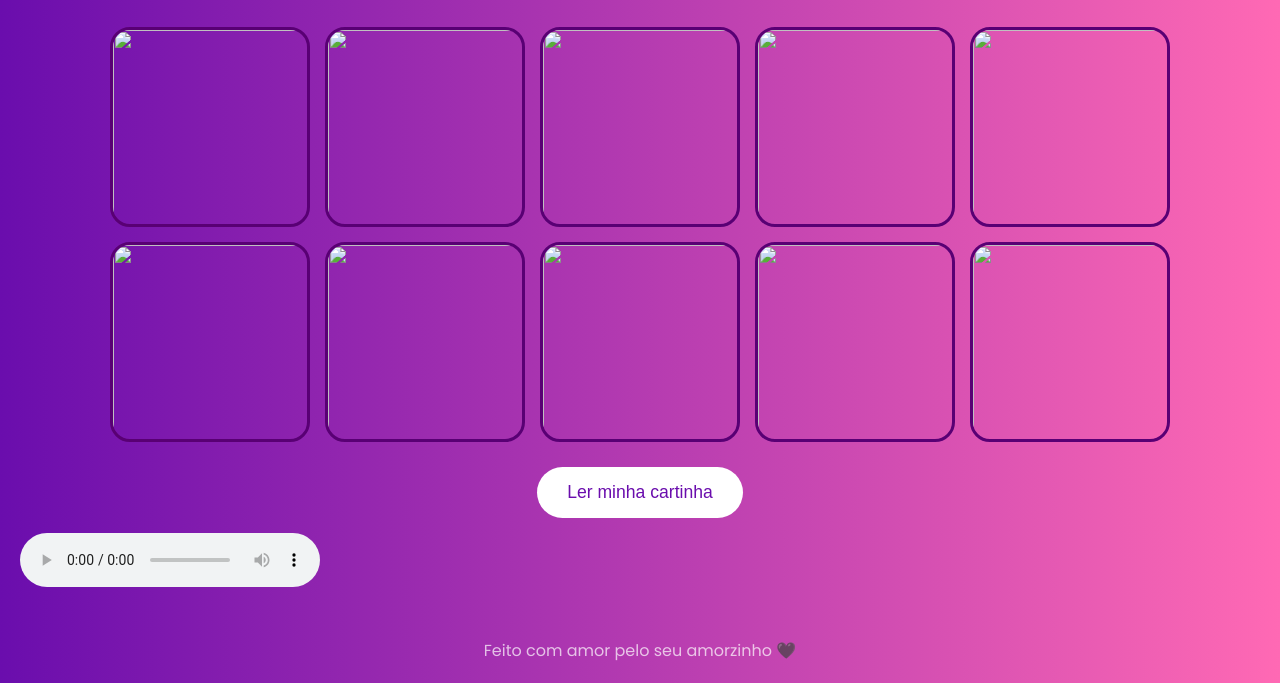
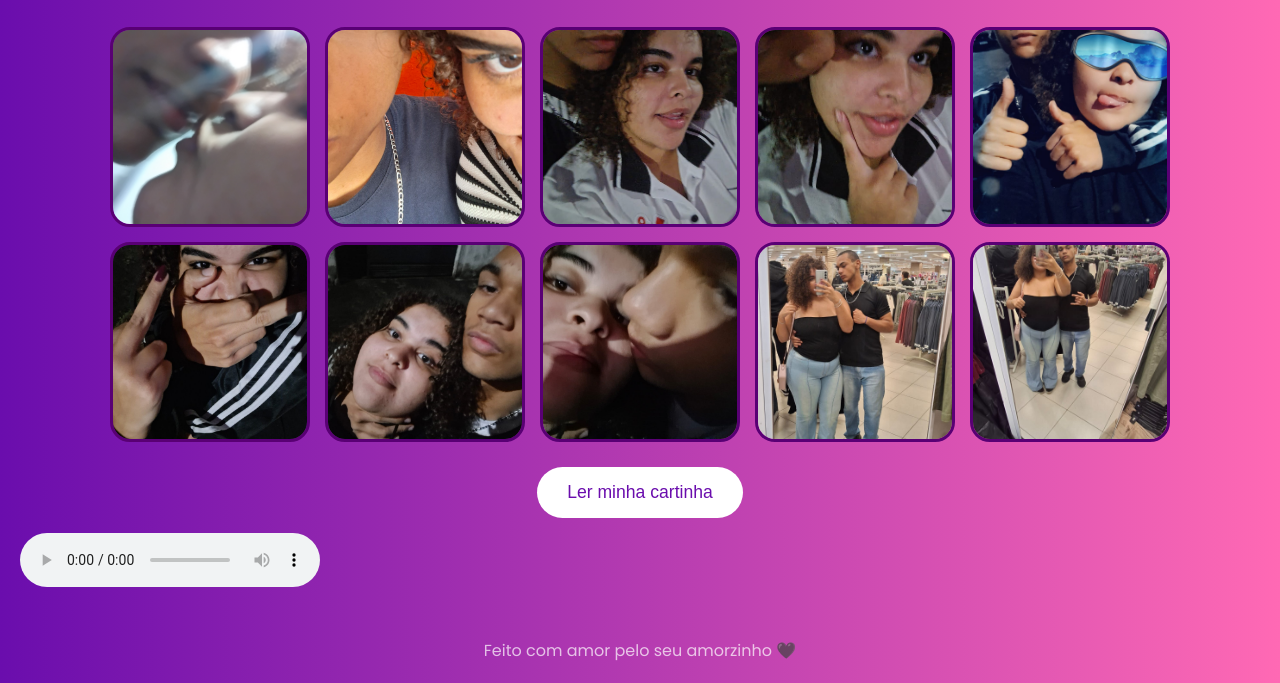
Before and after one commit to Ares863/cartinha, a plain HTML site: page index.html in a window 1280 px wide. Shown: the part 193-876 px from the top of the page. Drawn offline with Linux system fonts and the light colour scheme.

Commit message:
Update index.html
ghgggjh5896ytiy

```diff
--- a/index.html
+++ b/index.html
@@ -132,16 +132,16 @@
         <h1>Nossas Memórias 💜</h1>
         <div class="galeria">
             <div class="fotos">
-                <img src="FOTOS/foto1.jpg">
-                <img src="FOTOS/foto2.jpg">
-                <img src="FOTOS/foto3.jpg">
-                <img src="FOTOS/foto4.jpg">
-                <img src="FOTOS/foto5.jpg">
-                <img src="FOTOS/foto6.jpg">
-                <img src="FOTOS/foto7.jpg">
-                <img src="FOTOS/foto8.jpg">
-                <img src="FOTOS/foto9.jpg">
-                <img src="FOTOS/foto10.jpg">
+                <img src="./foto1.jpg">
+                <img src="./foto2.jpg">
+                <img src="./foto3.jpg">
+                <img src="./foto4.jpg">
+                <img src="./foto5.jpg">
+                <img src="./foto6.jpg">
+                <img src="./foto7.jpg">
+                <img src="./foto8.jpg">
+                <img src="./foto9.jpg">
+                <img src="./foto10.jpg">
             </div>
         </div>
         <br>
@@ -227,7 +227,7 @@
     </footer>
 
     <audio controls autoplay loop>
-        <source src="musica/white-ferrari.mp3" type="audio/mpeg">
+        <source src="./white-ferrari.mp3" type="audio/mpeg">
         Seu navegador não suporta áudio.
     </audio>
 
```
